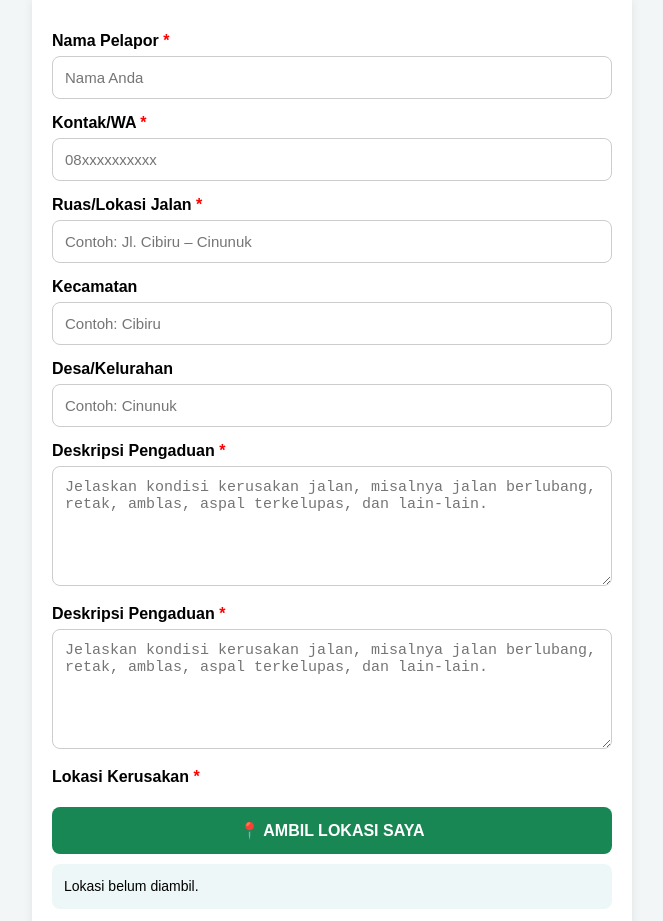
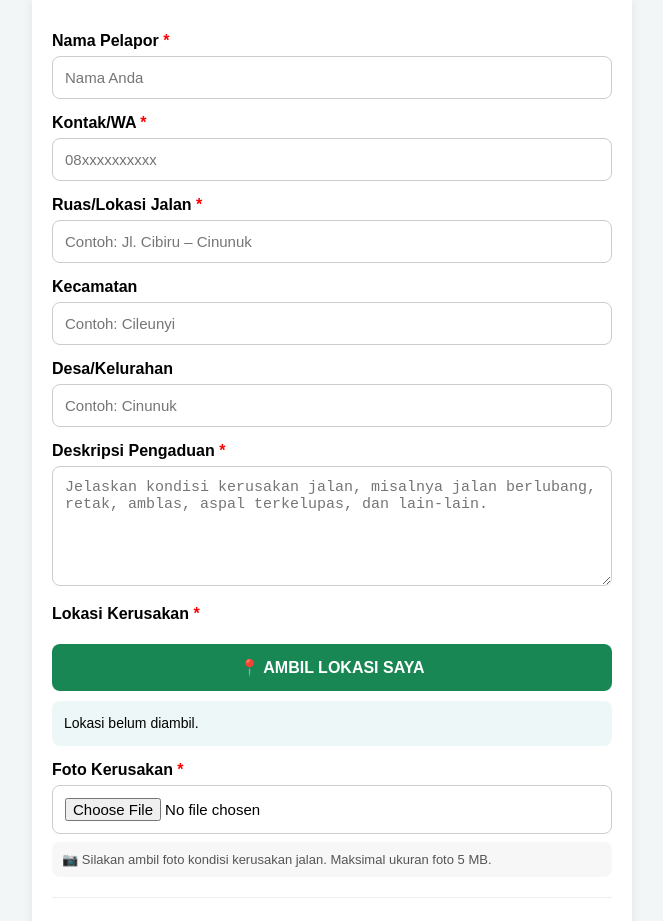
Before and after one commit to dputrkabbdg/Pengaduan-Masyarakat, a plain HTML site: page index.html in a window 1280 px wide. Shown: the part 138-1059 px from the top of the page, without its empty margins (308-971 px from the left). Drawn offline with Linux system fonts and the light colour scheme.

Commit message:
Update index.html

```diff
--- a/index.html
+++ b/index.html
@@ -358,7 +358,7 @@
 
 
 
-            <!-- RUAS JALAN -->
+           <!-- RUAS JALAN -->
 
       <label>
 
@@ -394,7 +394,7 @@
 
         id="kecamatan"
 
-        placeholder="Contoh: Cibiru">
+        placeholder="Contoh: Cileunyi">
 
 
 
@@ -433,25 +433,6 @@
         required
 
         placeholder="Jelaskan kondisi kerusakan jalan, misalnya jalan berlubang, retak, amblas, aspal terkelupas, dan lain-lain."></textarea>
-
-      <!-- DESKRIPSI -->
-
-      <label>
-
-        Deskripsi Pengaduan
-
-        <span class="required">*</span>
-
-      </label>
-
-      <textarea
-
-        id="uraian"
-
-        required
-
-        placeholder="Jelaskan kondisi kerusakan jalan, misalnya jalan berlubang, retak, amblas, aspal terkelupas, dan lain-lain."></textarea>
-
 
 
       <!-- LOKASI -->
@@ -584,7 +565,7 @@
 // =====================================================
 
 const URL_APPS_SCRIPT =
-  'https://script.google.com/macros/s/AKfycbxUdv5NxltcITfiw6HHKhM5DOsSq1e3cRIzCSvgO5FdTYoNkmA0TULHrHiu3-41ghd6/exec';
+  'https://script.google.com/macros/s/AKfycbxun_UqExJA7kpxf-O6gYFfKfo1uAvL5i7JFJ3V9DeqVOpxgnqREj8S1_15To0DVMEgHQ/exec';
 
 
 
@@ -874,7 +855,7 @@
       }
 
 
-       // -----------------------------------------------
+         // -----------------------------------------------
       // DATA FORM
       // -----------------------------------------------
 
```
